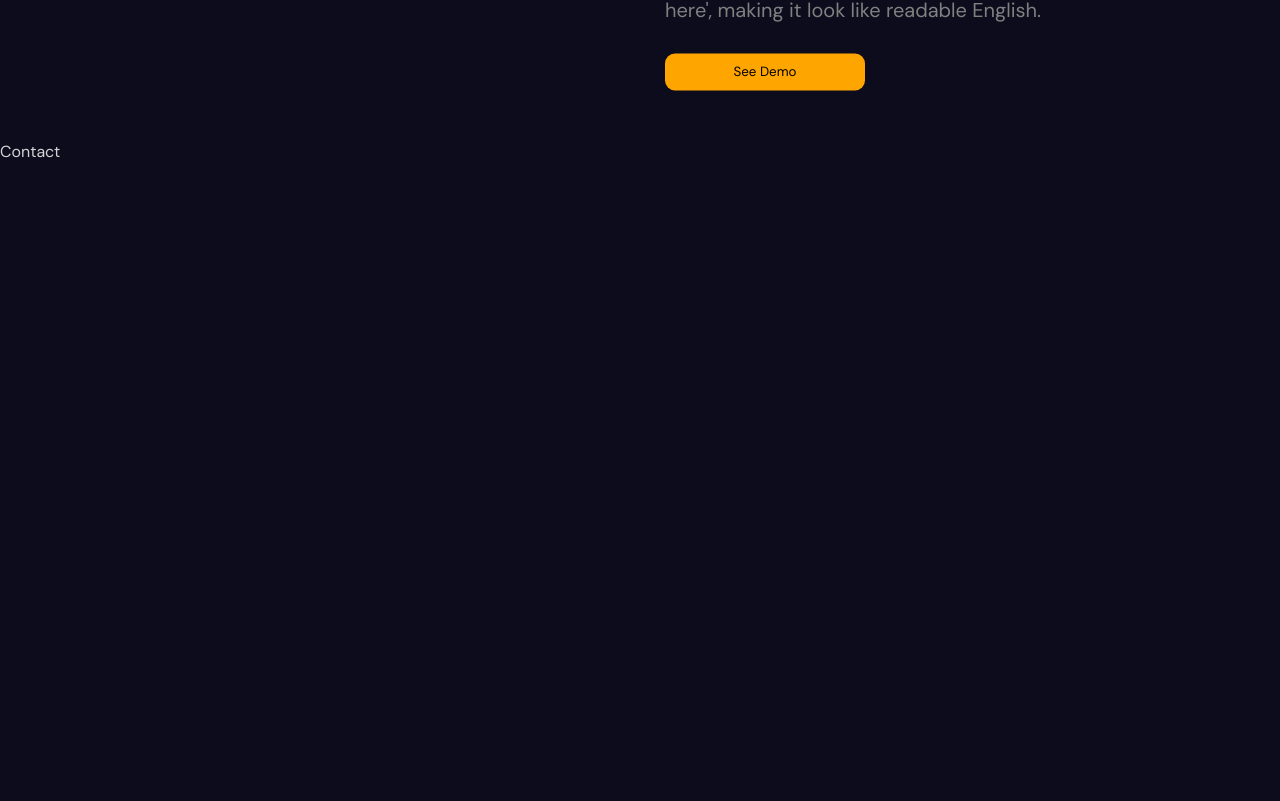
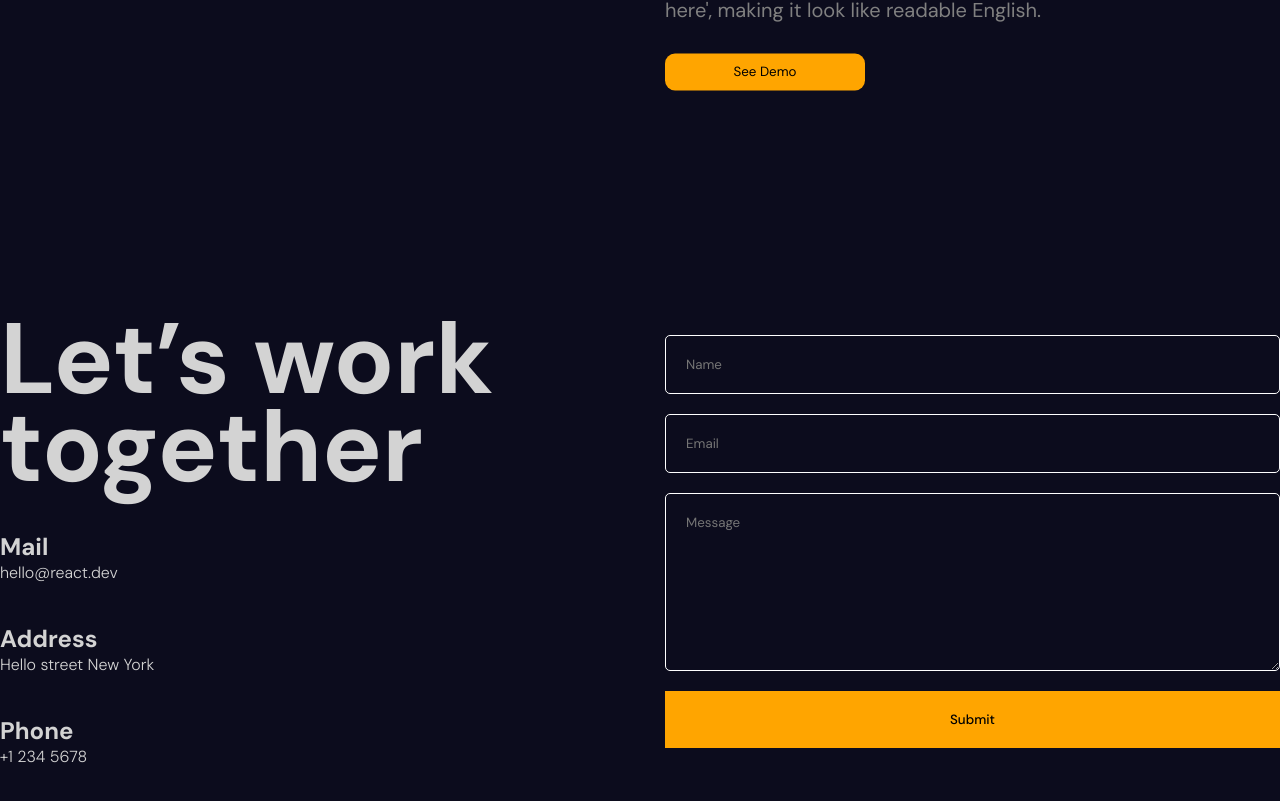
Before and after one commit to Hirankavindu/Animated-portfolio-project, a React (Vite) app: page / in a window 1280 px wide. Shown: the part 6412-7213 px from the top of the page. Built offline with nearby package versions, Linux system fonts and the light colour scheme.

Commit message:
create contact section using emailJs

```diff
--- a/package.json
+++ b/package.json
@@ -10,6 +10,7 @@
     "preview": "vite preview"
   },
   "dependencies": {
+    "@emailjs/browser": "^3.11.0",
     "framer-motion": "^10.16.4",
     "react": "18.2.0",
     "react-dom": "18.2.0",
--- a/src/App.jsx
+++ b/src/App.jsx
@@ -1,5 +1,6 @@
 import Test from "./Test";
 import "./app.scss"
+import Contact from "./components/contact/Contact";
 import Hero from "./components/hero/Hero";
 import Navbar from "./components/navbar/Navbar";
 import Parallax from "./components/parallax/Parallax";
@@ -17,7 +18,9 @@
       <section><Services/></section>
       <section id="Portfolio"><Parallax type="portfolio"/></section>
       <Portfolio/>
-      <section id="Contact">Contact</section>
+      <section id="Contact">
+        <Contact/>
+      </section>
     </div>
   );
 };
--- /dev/null
+++ b/src/components/contact/Contact.jsx
@@ -0,0 +1,121 @@
+import { useRef, useState } from "react";
+import "./contact.scss";
+import { motion, useInView } from "framer-motion";
+import emailjs from "@emailjs/browser";
+
+const variants = {
+  initial: {
+    y: 500,
+    opacity: 0,
+  },
+  animate: {
+    y: 0,
+    opacity: 1,
+    transition: {
+      duration: 0.5,
+      staggerChildren: 0.1,
+    },
+  },
+};
+
+const Contact = () => {
+  const ref = useRef();
+  const formRef = useRef();
+  const [error, setError] = useState(false);
+  const [success, setSuccess] = useState(false);
+
+  const isInView = useInView(ref, { margin: "-100px" });
+
+  const sendEmail = (e) => {
+    e.preventDefault();
+
+    emailjs
+      .sendForm(
+        "service_pi0kiif",
+        "template_1p68dfo",
+        formRef.current,
+        "mvjr7jimabXDTxBkD"
+      )
+      .then(
+        (result) => {
+          setSuccess(true);
+        },
+        (error) => {
+          setError(true);
+        }
+      );
+  };
+
+  return (
+    <motion.div
+      ref={ref}
+      className="contact"
+      variants={variants}
+      initial="initial"
+      whileInView="animate"
+    >
+      <motion.div className="textContainer" variants={variants}>
+        <motion.h1 variants={variants}>Let’s work together</motion.h1>
+        <motion.div className="item" variants={variants}>
+          <h2>Mail</h2>
+          <span>hello@react.dev</span>
+        </motion.div>
+        <motion.div className="item" variants={variants}>
+          <h2>Address</h2>
+          <span>Hello street New York</span>
+        </motion.div>
+        <motion.div className="item" variants={variants}>
+          <h2>Phone</h2>
+          <span>+1 234 5678</span>
+        </motion.div>
+      </motion.div>
+      <div className="formContainer">
+        <motion.div
+          className="phoneSvg"
+          initial={{ opacity: 1 }}
+          whileInView={{ opacity: 0 }}
+          transition={{ delay: 3, duration: 1 }}
+        >
+          <svg width="450px" height="450px" viewBox="0 0 32.666 32.666">
+            <motion.path
+              strokeWidth={0.2}
+              fill="none"
+              initial={{ pathLength: 0 }}
+              animate={isInView && { pathLength: 1 }}
+              transition={{ duration: 3 }}
+              d="M28.189,16.504h-1.666c0-5.437-4.422-9.858-9.856-9.858l-0.001-1.664C23.021,4.979,28.189,10.149,28.189,16.504z
+            M16.666,7.856L16.665,9.52c3.853,0,6.983,3.133,6.981,6.983l1.666-0.001C25.312,11.735,21.436,7.856,16.666,7.856z M16.333,0
+            C7.326,0,0,7.326,0,16.334c0,9.006,7.326,16.332,16.333,16.332c0.557,0,1.007-0.45,1.007-1.006c0-0.559-0.45-1.01-1.007-1.01
+            c-7.896,0-14.318-6.424-14.318-14.316c0-7.896,6.422-14.319,14.318-14.319c7.896,0,14.317,6.424,14.317,14.319
+            c0,3.299-1.756,6.568-4.269,7.954c-0.913,0.502-1.903,0.751-2.959,0.761c0.634-0.377,1.183-0.887,1.591-1.529
+            c0.08-0.121,0.186-0.228,0.238-0.359c0.328-0.789,0.357-1.684,0.555-2.518c0.243-1.064-4.658-3.143-5.084-1.814
+            c-0.154,0.492-0.39,2.048-0.699,2.458c-0.275,0.366-0.953,0.192-1.377-0.168c-1.117-0.952-2.364-2.351-3.458-3.457l0.002-0.001
+            c-0.028-0.029-0.062-0.061-0.092-0.092c-0.031-0.029-0.062-0.062-0.093-0.092v0.002c-1.106-1.096-2.506-2.34-3.457-3.459
+            c-0.36-0.424-0.534-1.102-0.168-1.377c0.41-0.311,1.966-0.543,2.458-0.699c1.326-0.424-0.75-5.328-1.816-5.084
+            c-0.832,0.195-1.727,0.227-2.516,0.553c-0.134,0.057-0.238,0.16-0.359,0.24c-2.799,1.774-3.16,6.082-0.428,9.292
+            c1.041,1.228,2.127,2.416,3.245,3.576l-0.006,0.004c0.031,0.031,0.063,0.06,0.095,0.09c0.03,0.031,0.059,0.062,0.088,0.095
+            l0.006-0.006c1.16,1.118,2.535,2.765,4.769,4.255c4.703,3.141,8.312,2.264,10.438,1.098c3.67-2.021,5.312-6.338,5.312-9.719
+            C32.666,7.326,25.339,0,16.333,0z"
+            />
+          </svg>
+        </motion.div>
+        <motion.form
+          ref={formRef}
+          onSubmit={sendEmail}
+          initial={{ opacity: 0 }}
+          whileInView={{ opacity: 1 }}
+          transition={{ delay: 4, duration: 1 }}
+        >
+          <input type="text" required placeholder="Name" name="name" />
+          <input type="email" required placeholder="Email" name="email" />
+          <textarea rows={8} placeholder="Message" name="message" />
+          <button>Submit</button>
+          {error && "Error"}
+          {success && "Success"}
+        </motion.form>
+      </div>
+    </motion.div>
+  );
+};
+
+export default Contact;
--- /dev/null
+++ b/src/components/contact/contact.scss
@@ -0,0 +1,61 @@
+.contact{
+    height: 100%;
+    max-width: 1366px;
+    margin: auto;
+    display: flex;
+    align-items: center;
+    gap: 50px;
+
+    .textContainer{
+        flex: 1;
+        display: flex;
+        flex-direction: column;
+        gap: 40px;
+
+        h1{
+            font-size: 100px;
+            line-height: 88px;
+        }
+
+        span{
+            font-weight: 300;
+        }
+    }
+
+    .formContainer{
+        flex: 1;
+        position: relative;
+
+        .phoneSvg{
+            stroke: orange;
+            position: absolute;
+            margin: auto;
+            z-index: -1;
+        }
+
+        form{
+            display: flex;
+                flex-direction: column;
+                gap: 20px;
+
+
+
+        input,textarea {
+            padding: 20px;
+            background-color: transparent;
+            border: 1px solid white;
+            color: white;
+            border-radius: 5px;
+        }
+
+        button{
+
+            padding: 20px;
+            border: none;
+            background-color: orange;
+            cursor: pointer;
+            font-weight: 500;
+      }
+    }
+}
+    }
```
Also changed, not shown: 2 other files (tests, documents, lock files or other folders).
